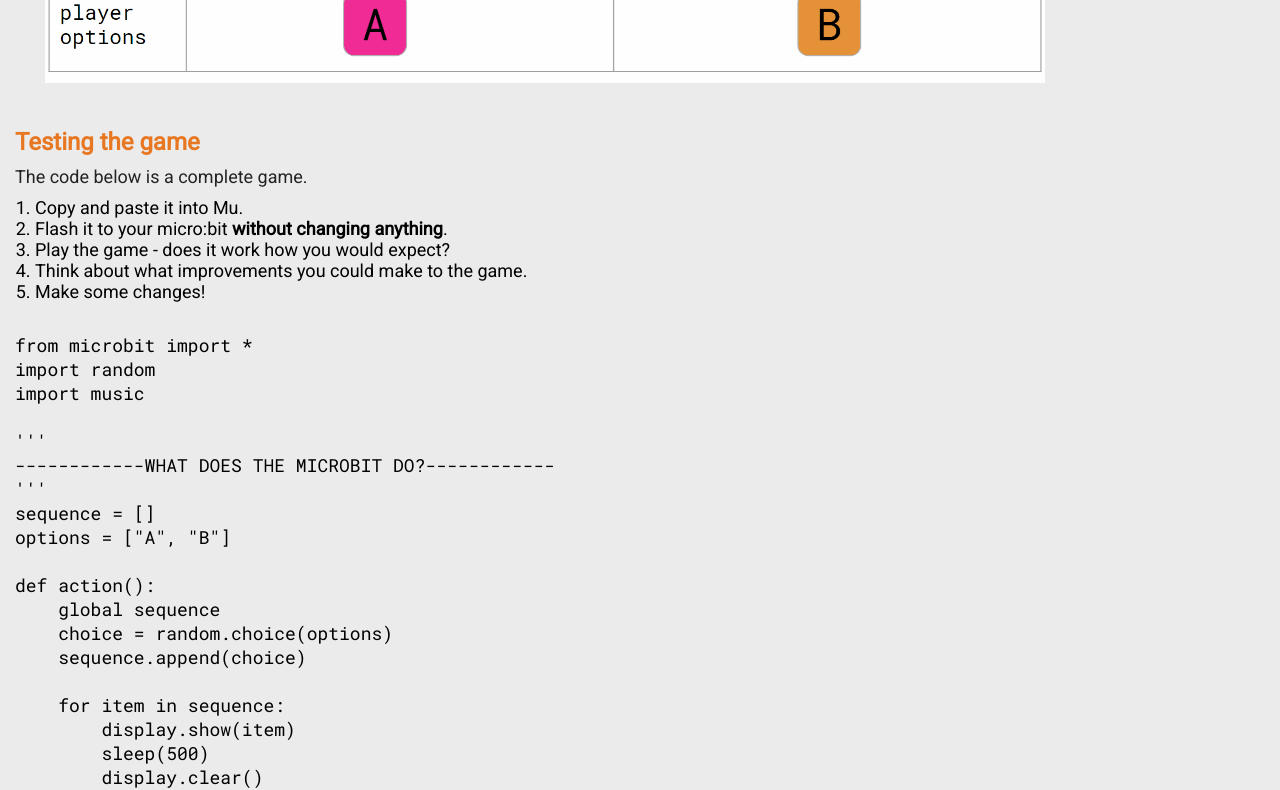
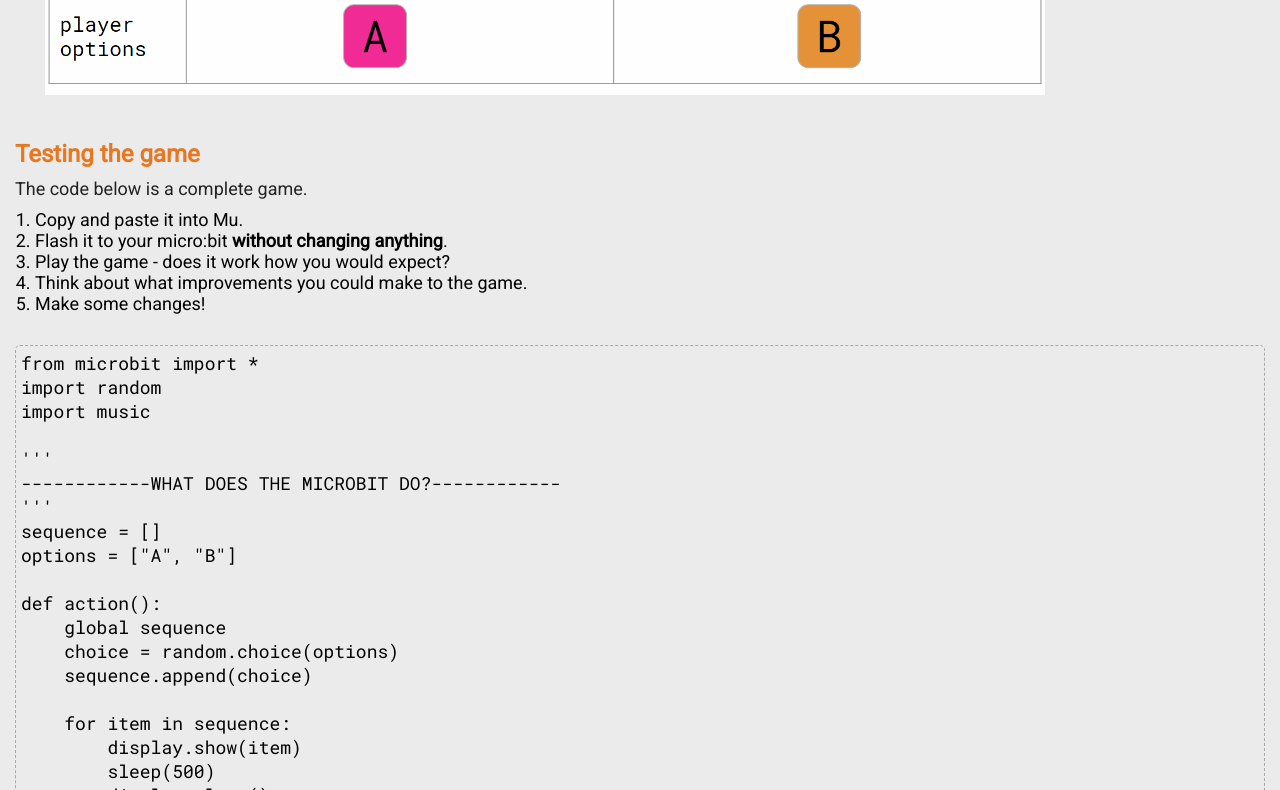
Before and after one commit to ScienceOxford/time-games, a plain HTML site: page index.html in a window 1280 px wide. Shown: the part 2981-3771 px from the top of the page. Drawn offline with Linux system fonts and the light colour scheme.

Commit message:
Update style.css

```diff
--- a/style.css
+++ b/style.css
@@ -38,7 +38,14 @@ p {
   margin-bottom: 10px;
 }
 
-pre, code {
+pre {
+  font-family: "Roboto Mono";
+  border: thin dashed darkgrey;
+  border-radius: 5px;
+  padding: 5px;
+}
+
+code {
   font-family: "Roboto Mono";
 }
 
```
